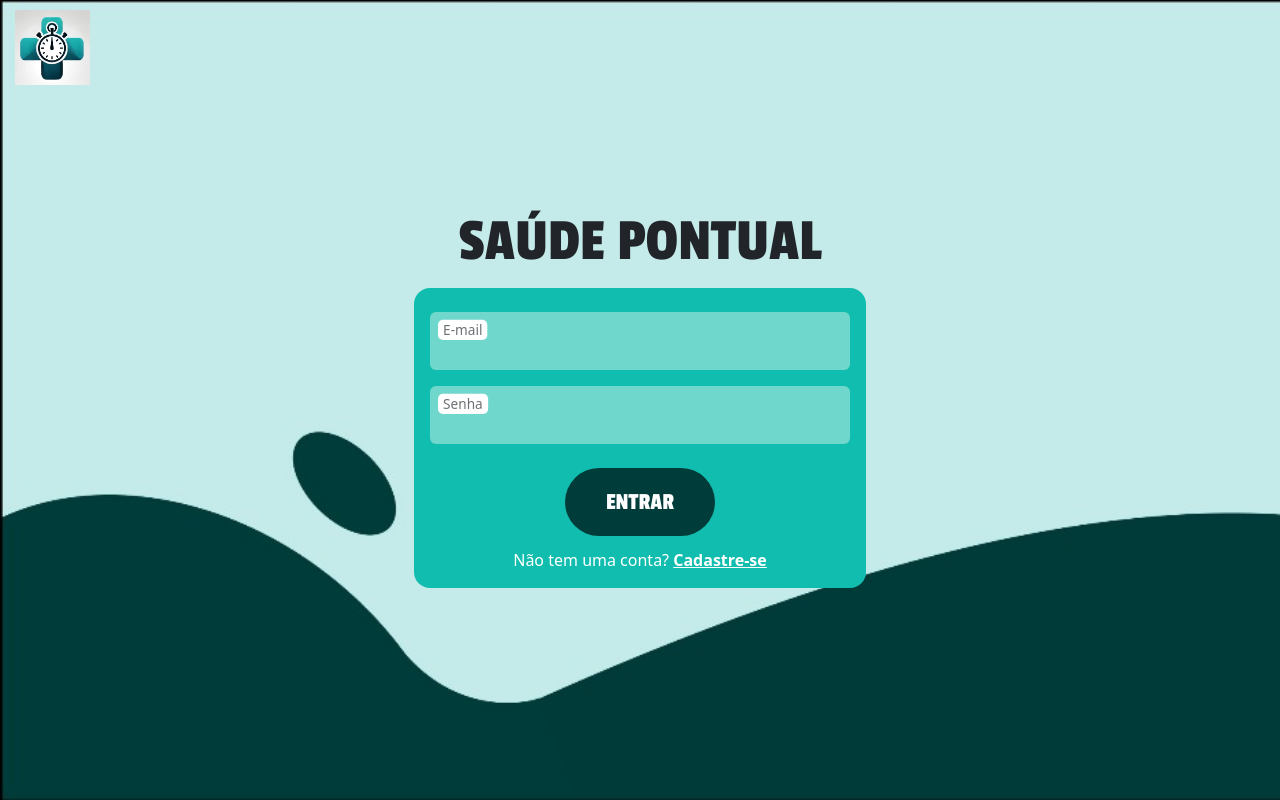
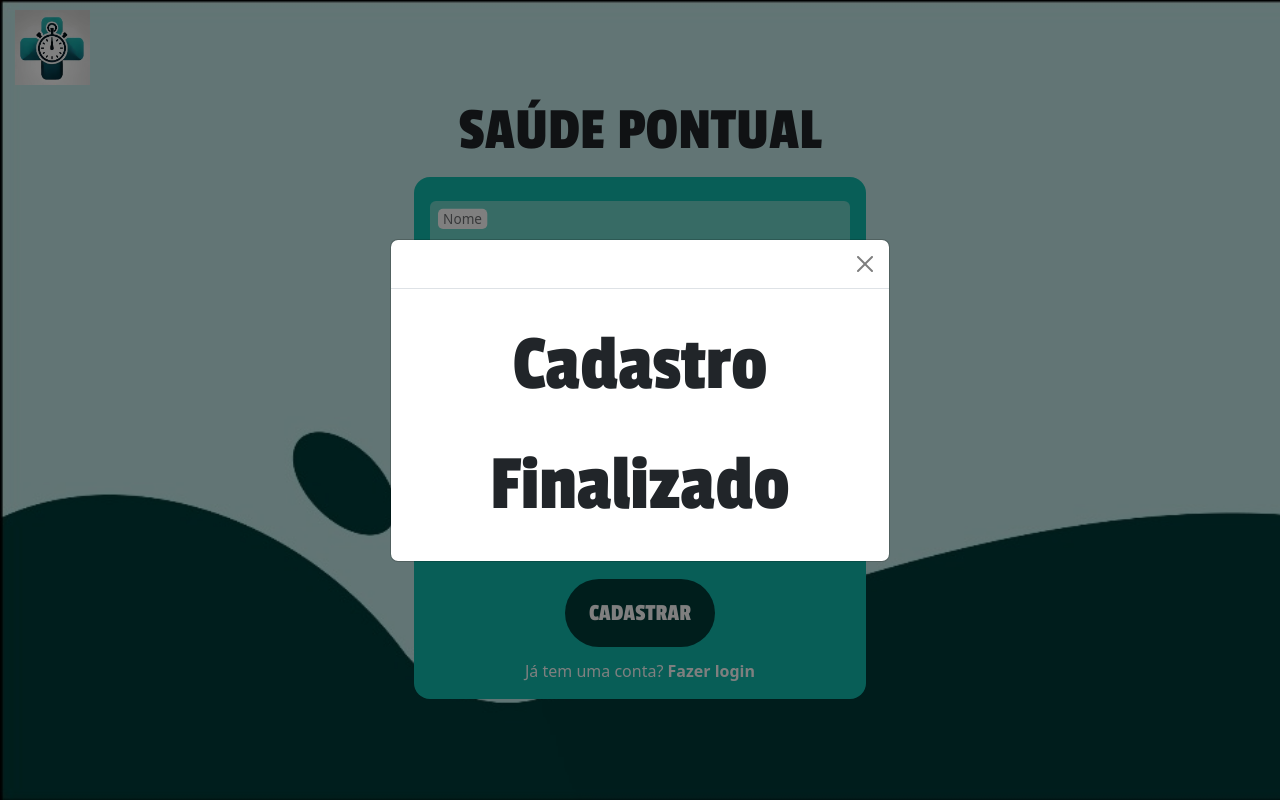
Before and after one commit to gabbzin/saude_pontual, a React (Vite) app in the folder project/frontend-react/: page /cadastro in a window 1280 px wide. Built offline with nearby package versions, Linux system fonts and the light colour scheme.

Commit message:
Finalização do Modal (pelo menos por enquanto)

```diff
--- a/project/frontend-react/src/App.jsx
+++ b/project/frontend-react/src/App.jsx
@@ -4,7 +4,7 @@ import Cadastro from "./pages/Cadastro"
 
 function App() {
     return (
-        Login()
+        Cadastro()
     )
 }
 
--- a/project/frontend-react/src/components/MoModal.jsx
+++ b/project/frontend-react/src/components/MoModal.jsx
@@ -1,25 +1,18 @@
-import React, {useEffect, useState} from "react";
+import React from "react";
 import { Modal } from "react-bootstrap";
 import "bootstrap/dist/css/bootstrap.min.css";
 
-export default function MoModal({ text }){
-
-    const [show, setShow] = useState(true)
-
-    useEffect(() => {
-        const timer = setTimeout(() => setShow(false), 3000);
-        return () => clearTimeout(timer)
-    }, []);
+export default function MoModal({ show, onClose, text, styleBody }){
 
     return (
         <div>
             <Modal
                 show={show}
-                onHide={() => setShow(false)}
+                onHide={onClose}
                 centered
             >
                 <Modal.Header closeButton/>
-                <Modal.Body>
+                <Modal.Body style={styleBody}>
                     {text}
                 </Modal.Body>
             </Modal>
--- a/project/frontend-react/src/pages/Cadastro.jsx
+++ b/project/frontend-react/src/pages/Cadastro.jsx
@@ -1,6 +1,7 @@
-import React from "react";
+import React, {useState} from "react";
 import "bootstrap/dist/css/bootstrap.min.css";
 import "../styles/login.css";
+import MoModal from "../components/MoModal";
 import FormInput from "../components/FormInput"; // Importação do Input
 import Button from "../components/Button"; // Importação do Button
 import BackgroundGreen from "../components/BackgroundGreen";
@@ -9,8 +10,11 @@ import Logo from "../assets/logo_saude_pontual.png"
 
 export default function Cadastro() {
 
+    const [modalVisible, setModalVisible] = useState(true);
+
     const fazerCadastro = () => {
         console.log("Passou aqui");
+        setModalVisible(true)
     }
 
     return (
@@ -98,9 +102,17 @@ export default function Cadastro() {
                         </div>
                     </form>
                 </div>
-                <Modal>
-
-                </Modal>
+                <MoModal
+                    show={modalVisible}
+                    onClose={() => setModalVisible(false)}
+                    text={"Cadastro \n Finalizado"}
+                    styleBody={{
+                        fontFamily: "Passion One",
+                        fontWeight: 400,
+                        fontSize: 80,
+                        textAlign: "center"
+                    }}
+                />
             </main>
         </div>
     );
--- a/project/frontend-react/src/pages/Login.jsx
+++ b/project/frontend-react/src/pages/Login.jsx
@@ -9,6 +9,7 @@ import FundoVerde from "../assets/background_green.jpg";
 import Logo from "../assets/logo_saude_pontual.png";
 
 export default function Login() {
+
     const fazerLogin = () => {
         console.log("Passou aqui");
     }
@@ -72,7 +73,7 @@ export default function Login() {
                         </div>
                     </form>
                 </div>
-                <MoModal/>
+                <MoModal text={"Cadastro Finalizado"}/>
             </main>
         </div>
     );
```
